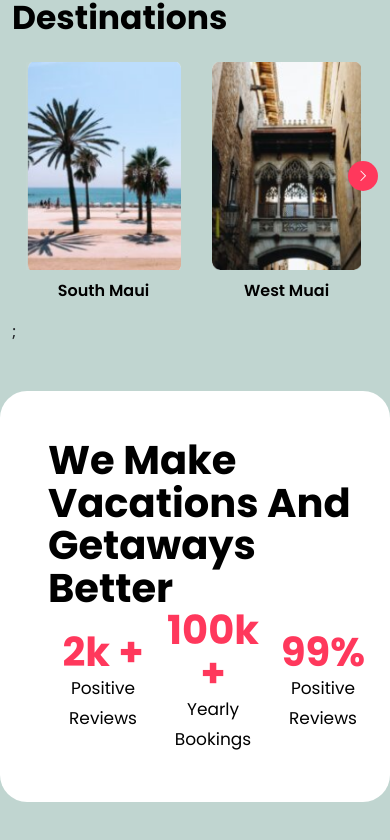
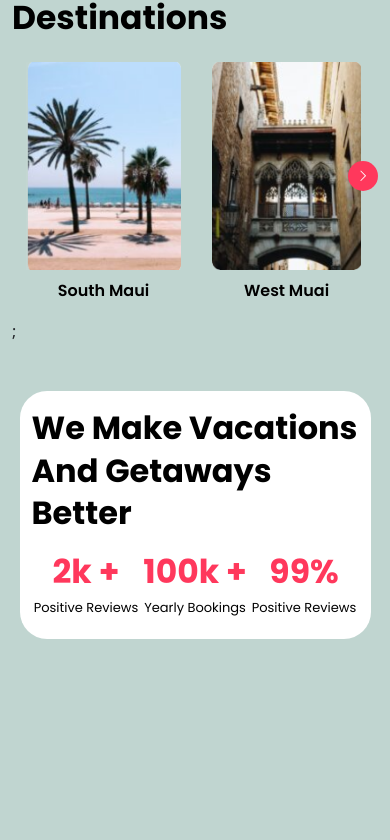
Before and after one commit to hamzaMansoor1236/tropical-bound, a React (Vite) app: page / in a window 390 px wide. Shown: the part 789-1629 px from the top of the page. After the commit the page ends 1476 px from the top, so only its background shows below. Built offline with nearby package versions, Linux system fonts and the light colour scheme.

Commit message:
FifthSection mobile responsive

```diff
--- a/package.json
+++ b/package.json
@@ -10,6 +10,7 @@
     "preview": "vite preview"
   },
   "dependencies": {
+    "bootstrap-icons": "^1.11.3",
     "react": "^18.2.0",
     "react-dom": "^18.2.0",
     "react-multi-carousel": "^2.8.4"
--- a/src/Components/FifthSection.js/FifthSection.css
+++ b/src/Components/FifthSection.js/FifthSection.css
@@ -19,3 +19,59 @@ font-style: normal;
 font-weight: 400;
 line-height: 30px; /* 176.471% */
 }
+
+@media screen and (min-width:320px) and (max-width:375px)
+{
+    .text {
+        font-size: 24px !important;
+    }
+    .width-90{
+        width: 90%;
+    }
+    .small-text-stats-fifth-section{
+        font-size: 17px;
+    }
+    .text-pink-fifth-section{
+        font-size: 26px;
+    }
+}
+
+
+
+
+@media screen and (min-width:376px) and (max-width:425px){
+    .text-pink-fifth-section{
+        font-size: 33px;
+    }
+    .text{
+        font-size: 32px !important;
+    }
+    .small-text-stats-fifth-section{
+        font-size: 13px;
+    }
+    .width-90{
+        width: 90%;
+    }
+}
+
+@media screen and (min-width:426px) and (max-width:768px){
+    .text-pink-fifth-section{
+        font-size: 38px;
+    }
+
+    .small-text-stats-fifth-section{
+        font-size: 18px;
+    }
+}
+
+
+
+@media screen and (min-width:769px) and (max-width:1024px){
+    .text{
+        font-size: 33px !important;
+    }
+    .small-text-stats-fifth-section{
+        font-size: 15px;
+    }
+
+}
--- a/src/Components/FifthSection.js/FifthSection.jsx
+++ b/src/Components/FifthSection.js/FifthSection.jsx
@@ -1,22 +1,22 @@
 import './FifthSection.css'
 function FifthSection() {
     return (
-        <div className='container bg-white rounded-custom mt-5 d-flex flex-column flex-lg-row my-5 py-5 ps-5  justify-content-around'>
+        <div className='container bg-white rounded-custom mt-5 d-flex flex-column flex-lg-row my-5 py-3 py-md-5    justify-content-evenly   justify-content-md-evenly width-90'>
             <div className='text  col-12 col-lg-5 text-capitalize '>
-                <p className="my-0">We make vacations and getaways better</p>
+                <p className="my-0 heading-text-fifth-section ps-md-4 ps-lg-0">We make vacations and getaways better</p>
             </div>
 
-            <div className='stats  col-12 col-lg-5 d-flex justify-content-evenly align-items-center  '>
+            <div className='stats pt-3 pt-md-4 pt-lg-0 col-12 col-lg-5 d-flex justify-content-evenly align-items-center  '>
                 <div className="stat-one-fifth-section col-4 col-md-4 text width-max-content text-center ">
-                    <p className="my-0 text-pink">2k +</p>
+                    <p className="my-0 text-pink text-pink-fifth-section">2k +</p>
                     <p className="small-text-stats-fifth-section my-0 text-capitalize">positive reviews</p>
                 </div>
                 <div className="stat-two-fifth-section col-4 col-md-4 text width-max-content text-center" >
-                    <p className="my-0 text-pink">100k +</p>
+                    <p className="my-0 text-pink text-pink-fifth-section">100k +</p>
                     <p className="small-text-stats-fifth-section my-0 text-capitalize">yearly bookings</p>
                 </div>
                 <div className="stat-three-fifth-section col-4 col-md-4 text text-center">
-                <p className="my-0 text-pink">99%</p>
+                <p className="my-0 text-pink text-pink-fifth-section">99%</p>
                 <p className="small-text-stats-fifth-section my-0 text-capitalize">positive reviews</p>
                 </div>
 
--- a/src/Components/FourthSection/FourthSection.css
+++ b/src/Components/FourthSection/FourthSection.css
@@ -1,3 +1,5 @@
+
+
 .heading-section-fourth {
   display: flex;
   color: #000;
@@ -8,6 +10,9 @@
   line-height: 42.5px;
   text-transform: capitalize;
   justify-content: center;
+}
+.react-multiple-carousel__arrow--right::before {
+  content: "";
 }
 
 .styling-destination {
--- a/src/Components/FourthSection/FourthSection.jsx
+++ b/src/Components/FourthSection/FourthSection.jsx
@@ -10,7 +10,7 @@ import four from '../../assets/four.png'
 import five from '../../assets/five.png'
 import six from '../../assets/six.png'
 
-// import leafImage from '../../assets/leaf-section-four.png'
+
 
 
 const responsive = {
@@ -60,7 +60,6 @@ function FourthSection() {
                     <div className='d-flex flex-column justify-content-center text-center px-2 px-md-2'><img className='img-fluid rounded img-height-fourth-section cursor-pointer object-fit-contain' draggable="false" src={six} ></img> <p className='d-flex justify-content-center text-below-image mt-2'>Molokai</p></div>
                     <div className='d-flex flex-column justify-content-center text-center px-2 px-md-2'><img className='img-fluid rounded img-height-fourth-section cursor-pointer object-fit-contain' draggable="false" src={five} ></img> <p className='d-flex justify-content-center text-below-image mt-2'>Oahu</p></div>
 
-
                 </Carousel>;
 
             </div>
```
Also changed, not shown: src/assets/SVG.png (added), 1 other file (tests, documents, lock files or other folders).
